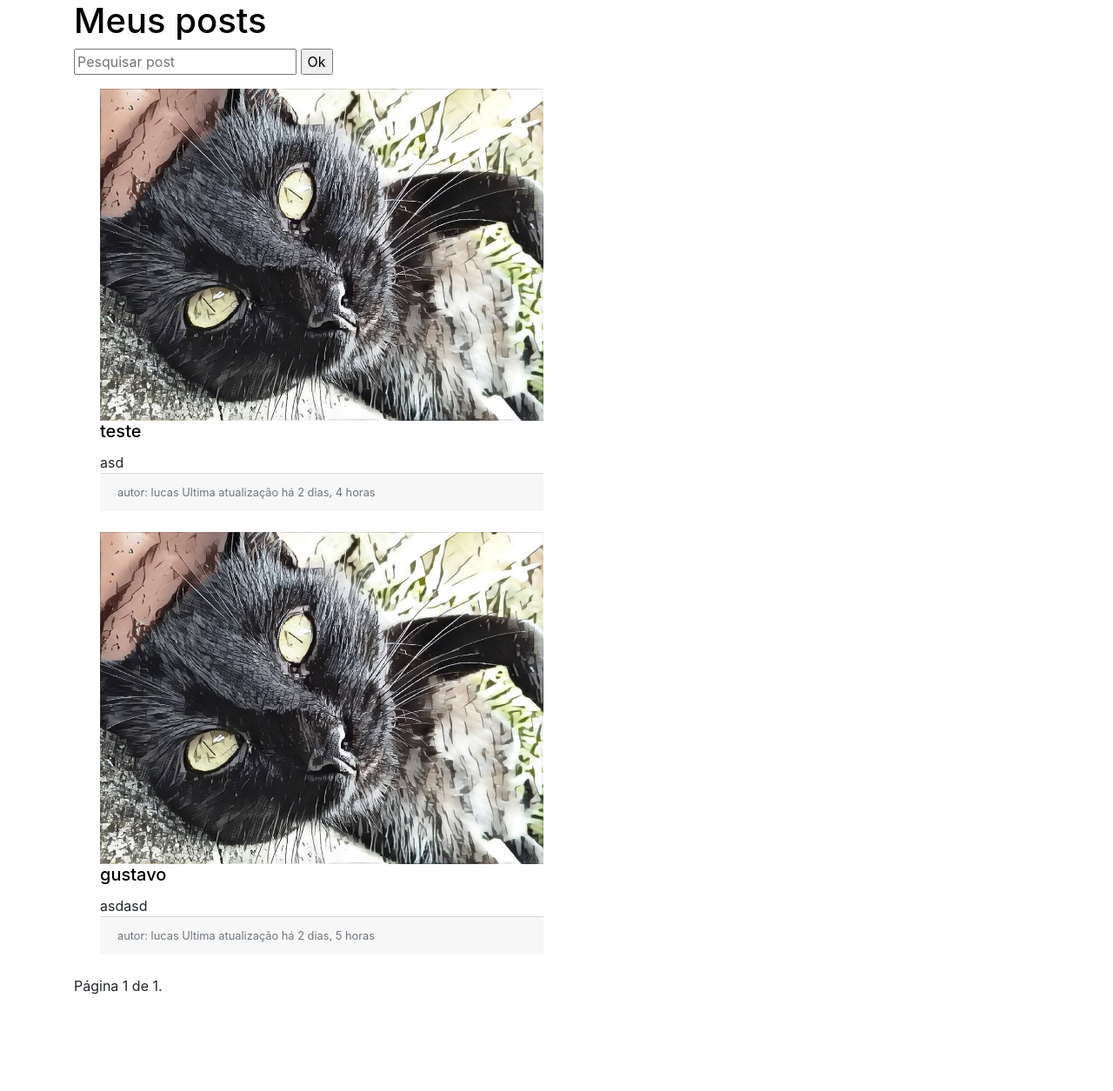
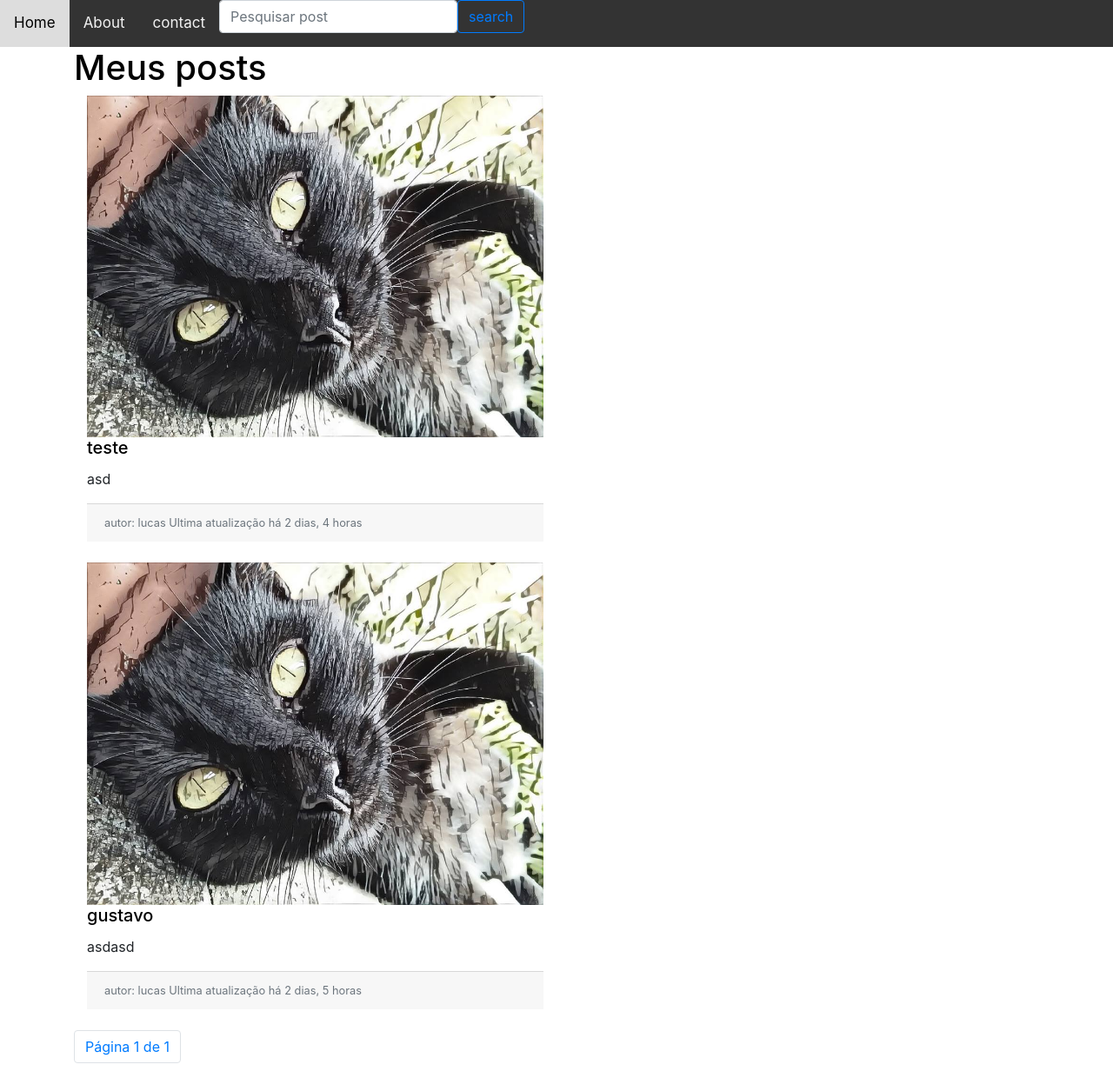
Before and after one commit to Lucas-Coloda/blog, a Django app: page /posts/ in a window 1280 px wide. Shown: the whole page at 87% size. Before the commit the page ends 1144 px from the top, so only its background shows below. Run offline with Django 3.2, Linux system fonts and the light colour scheme; data comes from the database, SQL or seed files in the repository; some libraries are stand-ins or nearby versions.

Commit message:
Refatoração de código

```diff
--- a/static/css/base.css
+++ b/static/css/base.css
@@ -1,3 +1,24 @@
-h1,a{
-    color: black;
+body {
+  margin: 0;
+  padding: 0;
 }
+h1, a{
+color:black
+}
+.nav {
+  overflow: hidden;
+  background-color: #333;
+}
+.nav a {
+  float: left;
+  color: #f2f2f2;
+  text-align: center;
+  padding: 14px 16px;
+  text-decoration: none;
+  font-size: 17px;
+}
+
+.nav a:hover {
+  background-color: #ddd;
+  color: black;
+}
--- /dev/null
+++ b/static/js/markdown_render.js
@@ -0,0 +1,10 @@
+$(document).ready(function(){
+	$(".content-markdown").each(function(){
+	    var content = $(this).text()
+		var markedContent = marked(content)
+		$(this).html(markedContent)
+	})
+	$(".content-markdown img").each(function(){
+		$(this).addClass("img-responsive")
+	})
+})
--- a/templates/base.html
+++ b/templates/base.html
@@ -9,20 +9,20 @@
 	<title>{% block head_title %} blog | {{ titulo|truncatechars:15 }}{% endblock head_title %}</title>
 
 	<!-- Bootstrap CSS -->
-	<link rel="stylesheet" href="https://stackpath.bootstrapcdn.com/bootstrap/4.2.1/css/bootstrap.min.css"
-	      integrity="sha384-GJzZqFGwb1QTTN6wy59ffF1BuGJpLSa9DkKMp0DgiMDm4iYMj70gZWKYbI706tWS" crossorigin="anonymous">
+	<link rel="stylesheet" href="https://stackpath.bootstrapcdn.com/bootstrap/4.2.1/css/bootstrap.min.css">
 	<link rel="stylesheet" href='{% static "/css/base.css" %}'>
 
 	<style>
 		{% block style %}
 		{% endblock style %}
+
 	</style>
 	{% block head_extra %}
 	{% endblock head_extra %}
 </head>
 <body>
-
-{% include "messages_display.html" %}
+{% include "utils/navbar.html" %}
+{% include "utils/messages_display.html" %}
 
 <div class="container">
 	{% block content %}
@@ -34,15 +34,6 @@
 <script src="https://cdnjs.cloudflare.com/ajax/libs/popper.js/1.14.6/umd/popper.min.js"></script>
 <script src="https://stackpath.bootstrapcdn.com/bootstrap/4.2.1/js/bootstrap.min.js"></script>
 <script src="https://cdnjs.cloudflare.com/ajax/libs/marked/0.6.0/marked.js"></script>
-<script type="text/javascript">
-	$(document).ready(function(){
-		$(".content-markdown").each(function(){
-			var content = $(this).text()
-			var markedContent = marked(content)
-			$(this).html(markedContent)
-
-		})
-	})
-</script>
+<script src='{% static "/js/markdown_render.js" %}'></script>
 </body>
 </html>
--- a/templates/common_user/post_list.html
+++ b/templates/common_user/post_list.html
@@ -1,22 +1,13 @@
 {% extends "base.html"%}
 
 {% block head_title %} {{block.super}} {% endblock head_title %}
+
 {% load staticfiles %}
 
 {% block content %}
-
-<div class="nav-bar">
 <h1>
 	{{ titulo }}
 </h1>
-	<form method="GET" action="">
-		<input type="text" name="search" placeholder="Pesquisar post" value="{{request.GET.search}}">
-		<input type="submit" value="Ok">
-	</form>
-</div>
-
-
-<div id="container" class="container">
 {% for objeto in lista %}
 <div class="col-sm-6">
 	<div class="thumbnail">
@@ -29,10 +20,7 @@
 					{{objeto.titulo}}
 				</h5>
 			</a>
-				<div class="card-text content-markdown">
-					{{objeto.conteudo|truncatechars:150}}
-				</div>
-			</div>
+			<p class="content-markdown">{{objeto.conteudo|truncatechars:80}}</p>
 		</div>
 		<div class="card-footer">
 			<small class="text-muted">
@@ -42,28 +30,9 @@
 		</div>
 		<br>
 	</div>
+</div>
 {% endfor %}
-</div>
 
-
-<div class="pagination">
-
-	    <span class="step-links">
-	        {% if lista.has_previous %}
-	            <a href="?pag=1">&laquo; Primeira </a>
-
-	            <a href="?pag={{ lista.previous_page_number }}">Anterior</a>
-	        {% endif %}
-
-	        <span class="current">
-	            Página {{ lista.number }} de {{ lista.paginator.num_pages }}.
-	        </span>
-
-	        {% if lista.has_next %}
-	            <a href="?pag={{ lista.next_page_number }}">Próxima</a>
-	            <a href="?pag={{ lista.paginator.num_pages }}">Última &raquo;</a>
-	        {% endif %}
-	    </span>
-</div>
+{% include "utils/page_navigator.html" %}
 
 {% endblock content %}
--- a/templates/super_user/post_detail.html
+++ b/templates/super_user/post_detail.html
@@ -18,7 +18,7 @@
 	{% if objeto.capa %}
 	<img src="{{objeto.capa.url }}" alt=" " class="img-responsive" height="50%">
 	{% endif %}
-	<div class="content-markdown">{{ objeto.conteudo }}</div>
+	<div class="content-markdown">{{ objeto.conteudo|truncatechars:80 }}</div>
 
 	<a class="btn btn-outline-dark" href="/posts">Home</a>
 	<a class="btn btn-outline-primary" href="\posts/{{objeto.slug}}/edit/">Edit</a>
--- a/templates/messages_display.html
+++ b/templates/utils/messages_display.html
@@ -2,7 +2,7 @@
 <div class="messages">
 	<ul class="messages">
 		{% for message in messages %}
-		<li {% if message.tags %} class="{{message.tags}}" {% endif %}>
+		<li {% if message.tags %} class="alert alert-light" {% endif %}>
 			{% if "html_safe" in message.tags %}
 			{{ message|safe }} {% else %} {{ message }}
 			{% endif %}
--- /dev/null
+++ b/templates/utils/navbar.html
@@ -0,0 +1,12 @@
+<ul class="nav">
+	<li><a href="/posts">Home</a></li>
+	<li><a href="#">About</a></li>
+	<li><a href="#">contact</a></li>
+	<li>
+		<form class="form-inline" method="GET" action="\posts">
+			<input class="form-control" type="text" name="search" placeholder="Pesquisar post"
+			       value="{{request.GET.search}}">
+			<input class="btn btn-outline-primary" type="submit" value="search">
+		</form>
+	</li>
+</ul>
--- /dev/null
+++ b/templates/utils/page_navigator.html
@@ -0,0 +1,15 @@
+<nav aria-label="Page navigation example">
+	<ul class="pagination">
+		{% if lista.has_previous %}
+		<li class="page-item"><a class="page-link" href="?pag=1"> Primeira </a></li>
+		<li class="page-item"><a class="page-link" href="?pag={{ lista.previous_page_number }}">Anterior</a></li>
+		{% endif %}
+		<li class="page-item">
+			<p class="page-link">Página {{ lista.number }} de {{ lista.paginator.num_pages }}</p>
+		</li>
+		{% if lista.has_next %}
+		<li class="page-item"><a class="page-link" href="?pag={{ lista.next_page_number }}">Próxima</a>
+		<li class="page-item"><a class="page-link" href="?pag={{ lista.paginator.num_pages }}">Última</a>
+			{% endif %}
+	</ul>
+</nav>
```
Also changed, not shown: static/js/social.js (added, +10 -0 lines), templates/common_user/post_detail.html (+4 -30 lines), templates/forms/cadastro.html (added, +16 -0 lines), templates/forms/login.html (added, +16 -0 lines), templates/super_user/post_list.html (+7 -31 lines), templates/utils/social.html (added, +18 -0 lines). Lines whose indentation alone changed are shown as unchanged.
